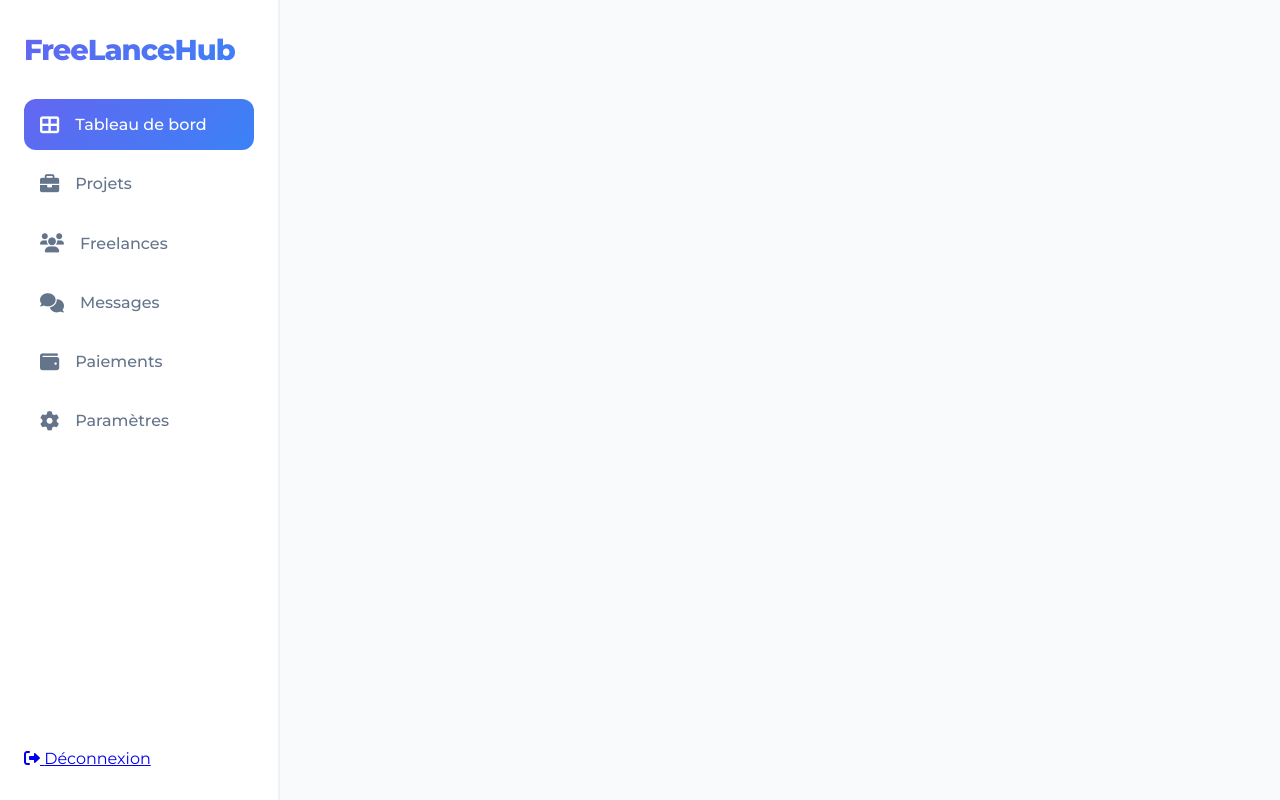
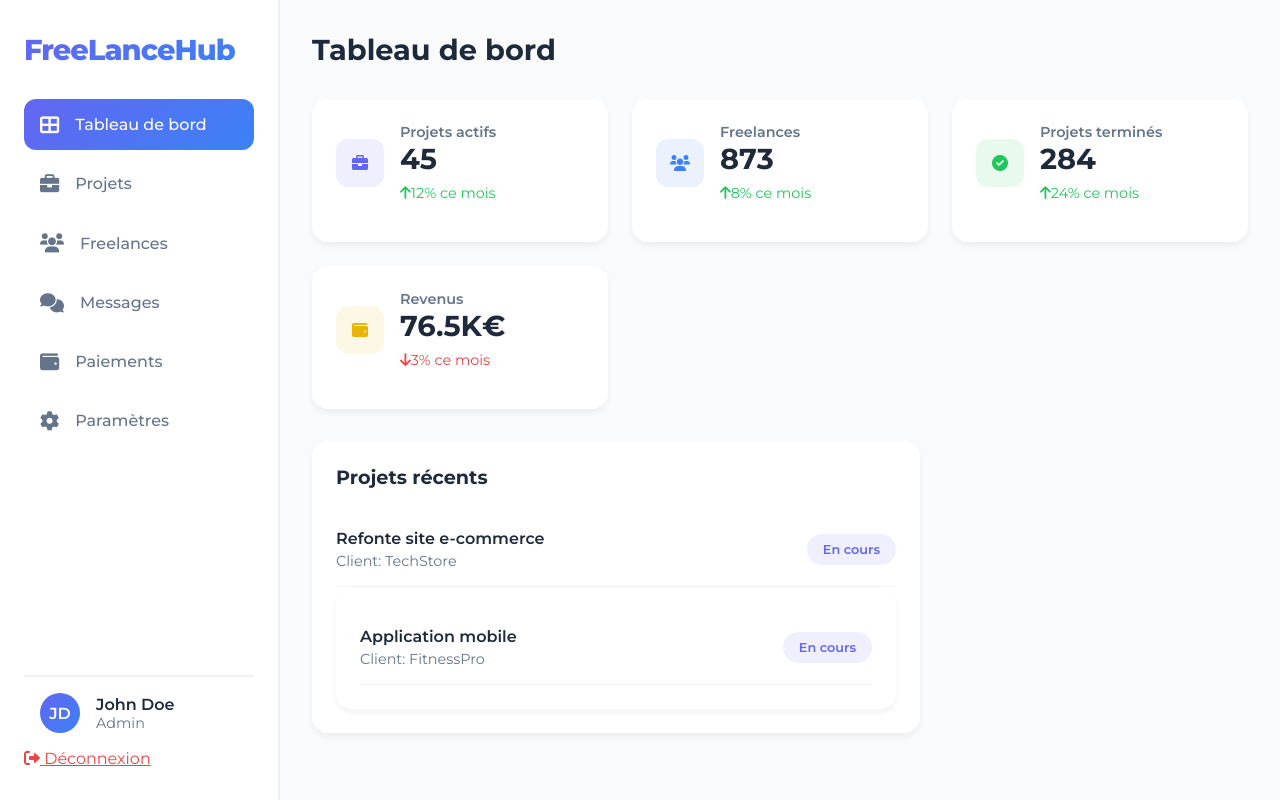
Before and after one commit to AmeksaKhadija/Upwork, a PHP site: page /app/Views/Dashboard.php in a window 1280 px wide. Run offline with PHP 8.4, Linux system fonts and the light colour scheme.

Commit message:
dashboar

```diff
--- a/app/Models/User.php
+++ b/app/Models/User.php
@@ -162,6 +162,8 @@ class User
 
         if ($result && password_verify($password , $result->password )){
             return $result ;
+            // var_dump($result);
+            die;
         } else {
             return false;
         }
--- a/app/Views/Dashboard.php
+++ b/app/Views/Dashboard.php
@@ -44,7 +44,6 @@
             flex-direction: column;
             position: fixed;
             height: 100vh;
-            z-index: 1000;
         }
 
         .logo {
@@ -89,22 +88,11 @@
         }
 
         .user-profile {
-            position: relative;
+            display: flex;
+            align-items: center;
             padding: 1rem;
             border-top: 2px solid rgba(0, 0, 0, 0.05);
             margin-top: auto;
-            cursor: pointer;
-        }
-
-        .user-profile:hover .user-menu {
-            display: block;
-            opacity: 1;
-            transform: translateY(0);
-        }
-
-        .profile-main {
-            display: flex;
-            align-items: center;
         }
 
         .avatar {
@@ -134,56 +122,14 @@
             color: #64748b;
         }
 
-        .user-menu {
-            display: none;
-            position: absolute;
-            bottom: 100%;
-            left: 0;
-            right: 0;
-            background: white;
-            border-radius: 12px;
-            box-shadow: 0 4px 20px rgba(0, 0, 0, 0.1);
-            margin: 0.5rem;
-            opacity: 0;
-            transform: translateY(10px);
-            transition: all 0.3s ease;
-        }
-
-        .user-menu-item {
-            display: flex;
-            align-items: center;
-            padding: 0.8rem 1rem;
-            color: var(--dark);
-            text-decoration: none;
-            transition: all 0.2s ease;
-            border-radius: 8px;
-            margin: 0.3rem;
-        }
-
-        .user-menu-item:hover {
-            background: rgba(99, 102, 241, 0.1);
-            color: var(--primary);
-        }
-
-        .user-menu-item i {
-            margin-right: 0.8rem;
-            width: 20px;
-            text-align: center;
-        }
-
-        .user-menu-item.logout {
-            color: var(--error);
-        }
-
-        .user-menu-item.logout:hover {
-            background: rgba(239, 68, 68, 0.1);
-        }
-
         /* Main Content Styles */
         .main-content {
             flex: 1;
             margin-left: 280px;
             padding: 2rem;
+        }
+        .user-menu-item.logout {
+            color: var(--error);
         }
 
         .header {
@@ -193,20 +139,10 @@
             margin-bottom: 2rem;
         }
 
-        .welcome-header {
-            margin-bottom: 2rem;
-        }
-
-        .welcome-title {
+        .page-title {
             font-size: 1.8rem;
             font-weight: 700;
             color: var(--dark);
-            margin-bottom: 0.5rem;
-        }
-
-        .welcome-subtitle {
-            color: #64748b;
-            font-size: 1.1rem;
         }
 
         .stats-grid {
@@ -221,12 +157,6 @@
             padding: 1.5rem;
             border-radius: 16px;
             box-shadow: 0 4px 6px rgba(0, 0, 0, 0.05);
-            transition: transform 0.3s ease, box-shadow 0.3s ease;
-        }
-
-        .stat-card:hover {
-            transform: translateY(-5px);
-            box-shadow: 0 8px 15px rgba(0, 0, 0, 0.1);
         }
 
         .stat-header {
@@ -243,7 +173,6 @@
             align-items: center;
             justify-content: center;
             margin-right: 1rem;
-            font-size: 1.5rem;
         }
 
         .stat-icon.purple {
@@ -266,29 +195,23 @@
             color: var(--warning);
         }
 
-        .stat-info {
-            flex: 1;
-        }
-
         .stat-title {
             color: #64748b;
             font-size: 0.9rem;
             font-weight: 600;
-            margin-bottom: 0.25rem;
         }
 
         .stat-value {
             font-size: 1.8rem;
             font-weight: 700;
             color: var(--dark);
-            margin-bottom: 0.25rem;
         }
 
         .stat-change {
             display: flex;
             align-items: center;
             font-size: 0.9rem;
-            gap: 0.25rem;
+            margin-top: 0.5rem;
         }
 
         .stat-change.positive {
@@ -303,7 +226,6 @@
             display: grid;
             grid-template-columns: 2fr 1fr;
             gap: 1.5rem;
-            margin-top: 2rem;
         }
 
         .card {
@@ -326,13 +248,6 @@
             color: var(--dark);
         }
 
-        .card-action {
-            color: var(--primary);
-            text-decoration: none;
-            font-weight: 600;
-            font-size: 0.9rem;
-        }
-
         .projects-list {
             list-style: none;
         }
@@ -342,10 +257,6 @@
             align-items: center;
             padding: 1rem 0;
             border-bottom: 1px solid rgba(0, 0, 0, 0.05);
-        }
-
-        .project-item:last-child {
-            border-bottom: none;
         }
 
         .project-info {
@@ -389,10 +300,6 @@
             gap: 1rem;
             padding: 1rem 0;
             border-bottom: 1px solid rgba(0, 0, 0, 0.05);
-        }
-
-        .activity-item:last-child {
-            border-bottom: none;
         }
 
         .activity-icon {
@@ -447,25 +354,11 @@
             .content-grid {
                 grid-template-columns: 1fr;
             }
-
-            .user-menu {
-                left: 100%;
-                bottom: 0;
-                margin-left: 0.5rem;
-            }
         }
 
         @media (max-width: 768px) {
             .stats-grid {
                 grid-template-columns: 1fr;
-            }
-
-            .welcome-title {
-                font-size: 1.5rem;
-            }
-
-            .welcome-subtitle {
-                font-size: 1rem;
             }
         }
     </style>
@@ -511,7 +404,106 @@
                 </a>
             </li>
         </ul>
-        <a href="/Auth/logout" class="logout-button">
+        <div class="user-profile">
+            <div class="avatar">JD</div>
+            <div class="user-info">
+                <div class="user-name">John Doe</div>
+                <div class="user-role">Admin</div>
+            </div>
+        </div>
+        <a href="/logout" class="user-menu-item logout">
             <i class="fas fa-sign-out-alt"></i>
-            <span>Déconnexion</span>
+            Déconnexion
         </a>
+    </aside>
+
+    <main class="main-content">
+        <header class="header">
+            <h1 class="page-title">Tableau de bord</h1>
+        </header>
+
+        <div class="stats-grid">
+            <div class="stat-card">
+                <div class="stat-header">
+                    <div class="stat-icon purple">
+                        <i class="fas fa-briefcase"></i>
+                    </div>
+                    <div>
+                        <div class="stat-title">Projets actifs</div>
+                        <div class="stat-value">45</div>
+                        <div class="stat-change positive">
+                            <i class="fas fa-arrow-up"></i>
+                            12% ce mois
+                        </div>
+                    </div>
+                </div>
+            </div>
+            <div class="stat-card">
+                <div class="stat-header">
+                    <div class="stat-icon blue">
+                        <i class="fas fa-users"></i>
+                    </div>
+                    <div>
+                        <div class="stat-title">Freelances</div>
+                        <div class="stat-value">873</div>
+                        <div class="stat-change positive">
+                            <i class="fas fa-arrow-up"></i>
+                            8% ce mois
+                        </div>
+                    </div>
+                </div>
+            </div>
+            <div class="stat-card">
+                <div class="stat-header">
+                    <div class="stat-icon green">
+                        <i class="fas fa-check-circle"></i>
+                    </div>
+                    <div>
+                        <div class="stat-title">Projets terminés</div>
+                        <div class="stat-value">284</div>
+                        <div class="stat-change positive">
+                            <i class="fas fa-arrow-up"></i>
+                            24% ce mois
+                        </div>
+                    </div>
+                </div>
+            </div>
+            <div class="stat-card">
+                <div class="stat-header">
+                    <div class="stat-icon yellow">
+                        <i class="fas fa-wallet"></i>
+                    </div>
+                    <div>
+                        <div class="stat-title">Revenus</div>
+                        <div class="stat-value">76.5K€</div>
+                        <div class="stat-change negative">
+                            <i class="fas fa-arrow-down"></i>
+                            3% ce mois
+                        </div>
+                    </div>
+                </div>
+            </div>
+        </div>
+
+        <div class="content-grid">
+            <div class="card">
+                <div class="card-header">
+                    <h2 class="card-title">Projets récents</h2>
+                </div>
+                <ul class="projects-list">
+                    <li class="project-item">
+                        <div class="project-info">
+                            <div class="project-title">Refonte site e-commerce</div>
+                            <div class="project-subtitle">Client: TechStore</div>
+                        </div>
+                        <span class="badge badge-progress">En cours</span>
+                    </li>
+
+                    <div class="card">
+                    <li class="project-item">
+                        <div class="project-info">
+                            <div class="project-title">Application mobile</div>
+                            <div class="project-subtitle">Client: FitnessPro</div>
+                        </div>
+                       <span class="badge badge-progress">En cours</span>
+                    </li>
--- a/public/index.php
+++ b/public/index.php
@@ -2,6 +2,7 @@
 require_once dirname(__DIR__) . "\\vendor\\autoload.php";
 include '../app/core/Router.php';
 session_start();
+// session_unset();
 //  var_dump( $_SESSION['user'] );
 //  die;
 new Router ();
```
Also changed, not shown: app/Controllers/AuthController.php (+5 -5 lines), app/Models/Tag.php (+7 -0 lines), app/Views/aside.php (added, +44 -0 lines), app/Controllers/UserController.php (added).
